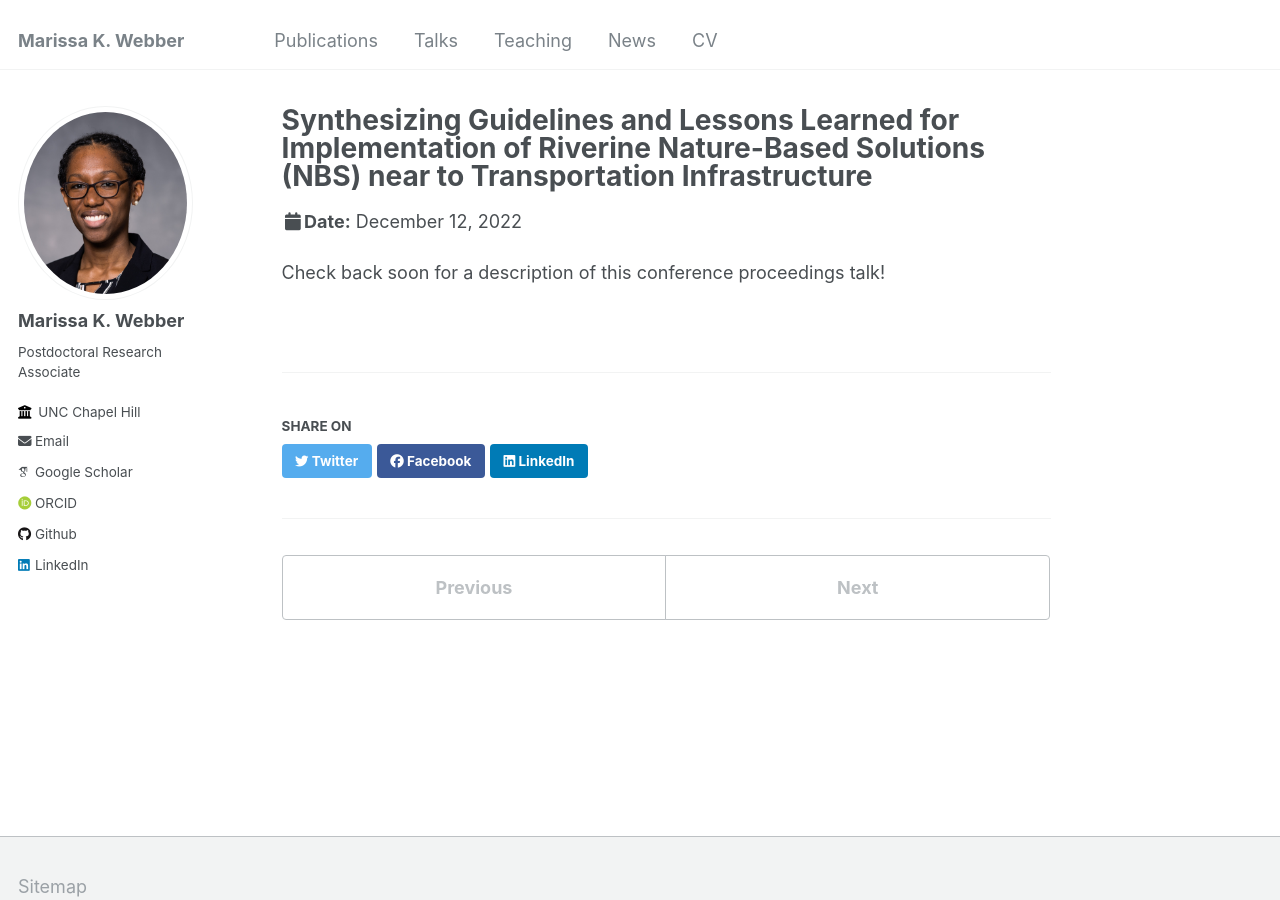
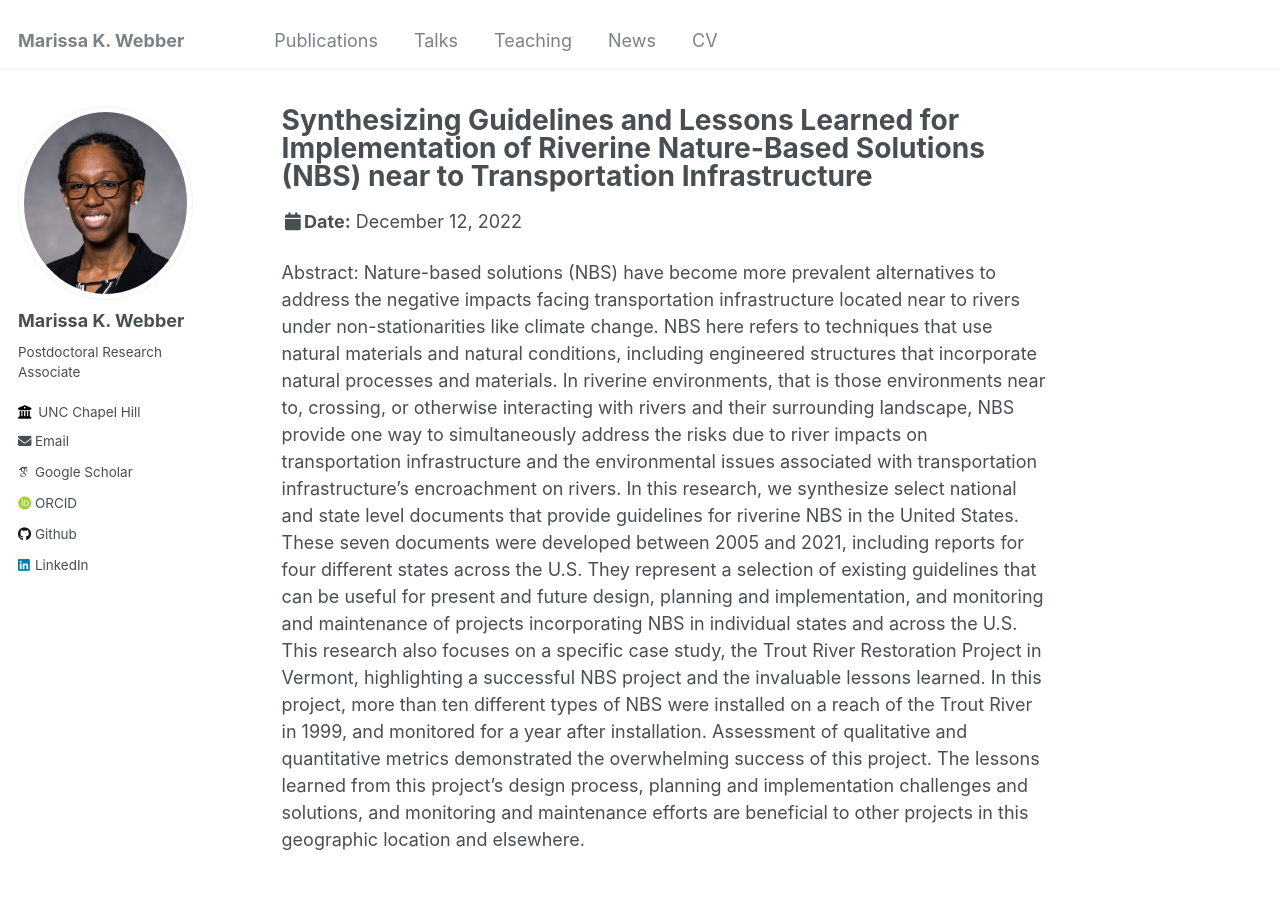
Before and after one commit to mwebber2/marissakwebber, a Jekyll site: the page built from _talks/2022-12-AGU1.md, in a window 1280 px wide and 900 px high. Built offline with Jekyll 4.4.1, drawn with Linux system fonts in a browser that asks for light colours; some web fonts are replaced.

Commit message:
Update 2022-12-AGU1.md
Add abstract

```diff
--- a/_talks/2022-12-AGU1.md
+++ b/_talks/2022-12-AGU1.md
@@ -8,4 +8,7 @@ date: 2022-12-12
 location: "Chicaco, IL"
 ---
 
-Check back soon for a description of this conference proceedings talk!
+Abstract:
+Nature-based solutions (NBS) have become more prevalent alternatives to address the negative impacts facing transportation infrastructure located near to rivers under non-stationarities like climate change. NBS here refers to techniques that use natural materials and natural conditions, including engineered structures that incorporate natural processes and materials. In riverine environments, that is those environments near to, crossing, or otherwise interacting with rivers and their surrounding landscape, NBS provide one way to simultaneously address the risks due to river impacts on transportation infrastructure and the environmental issues associated with transportation infrastructure’s encroachment on rivers.
+In this research, we synthesize select national and state level documents that provide guidelines for riverine NBS in the United States. These seven documents were developed between 2005 and 2021, including reports for four different states across the U.S. They represent a selection of existing guidelines that can be useful for present and future design, planning and implementation, and monitoring and maintenance of projects incorporating NBS in individual states and across the U.S.
+This research also focuses on a specific case study, the Trout River Restoration Project in Vermont, highlighting a successful NBS project and the invaluable lessons learned. In this project, more than ten different types of NBS were installed on a reach of the Trout River in 1999, and monitored for a year after installation. Assessment of qualitative and quantitative metrics demonstrated the overwhelming success of this project. The lessons learned from this project’s design process, planning and implementation challenges and solutions, and monitoring and maintenance efforts are beneficial to other projects in this geographic location and elsewhere.
```
